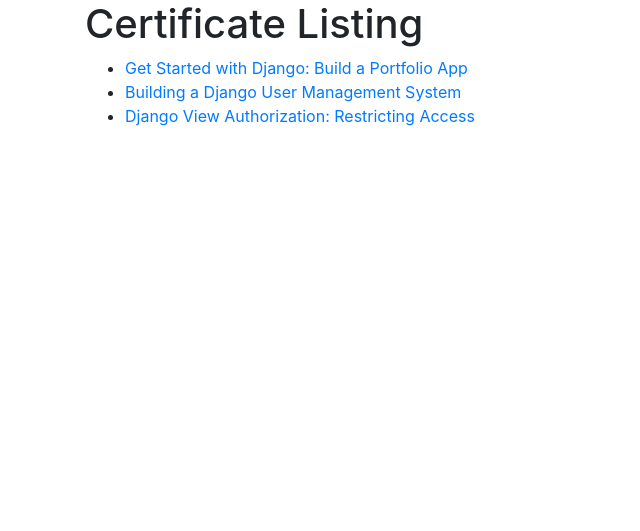
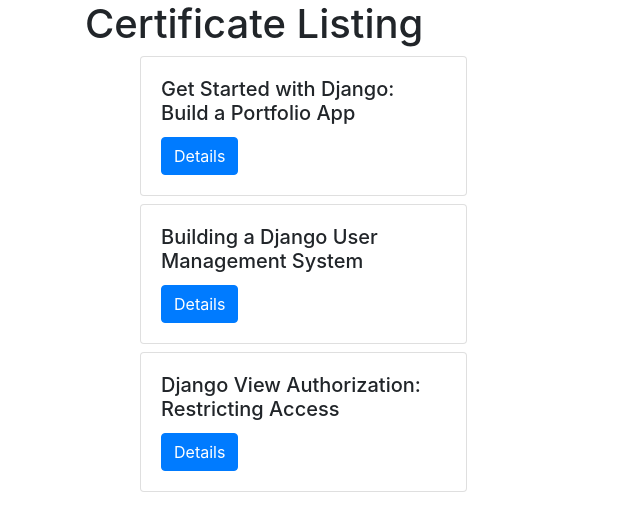
Before and after one commit to Corliss19/mason-django-portfolio, a Django app: page /all_certificates/ in a window 1280 px wide. Shown: the part 56-587 px from the top of the page, without its empty margins (0-640 px from the left). Run offline with Django 4.2, Linux system fonts and the light colour scheme; data comes from the database, SQL or seed files in the repository; both versions use the stored data as it was after the commit; some libraries are stand-ins or nearby versions.

Commit message:
new certificate view

```diff
--- a/certificates/templates/certificates/all_certificates.html
+++ b/certificates/templates/certificates/all_certificates.html
@@ -1,4 +1,6 @@
 {% extends "projects/base.html" %}
+
+{% load static %}
 
 {% block content %}
 <h1>Certificate Listing</h1>
@@ -15,7 +17,17 @@
 
 <ul>
 {% for certificate in certificates %}
-  <li> <a href="{% url 'certificate_detail' certificate.pk %}">{{certificate.title}}</a> </li>
+  <div class="col-md-4">
+                <div class="card mb-2">
+                    <div class="card-body">
+                        <h5 class="card-title">{{ certificate.title }}</h5>
+                        <a href="{% url 'certificate_detail' certificate.pk %}"
+                        class="btn btn-primary">
+                            Details
+                        </a>
+                    </div>
+                </div>
+            </div>
 {% endfor %}
 </ul>
 {% endblock content %}
--- a/certificates/urls.py
+++ b/certificates/urls.py
@@ -7,7 +7,7 @@
 urlpatterns = [
     path("admin/", admin.site.urls),
     path("", views.all_certificates, name="all_certificates"),
-    path("certificate_detail/<int:pk>", views.certificate_detail, name="certificate_detail"),
+    path("<int:pk>", views.certificate_detail, name="certificate_detail"),
     path("see_request/", views.see_request, name='see_request'),
     path("user_info/", views.user_info, name='user_info'),
     path("private_place/", views.private_place),
--- a/certificates/views.py
+++ b/certificates/views.py
@@ -14,7 +14,7 @@
 def certificate_detail(request, pk):
     certificates = Certificate.objects.get(pk=pk)
     return render(request, 'certificates/certificate_detail.html',
-                  {'certificates': certificates})
+                  {'certificate': certificates})
 
 def see_request(request):
     text = f"""
--- a/portfolio/urls.py
+++ b/portfolio/urls.py
@@ -26,3 +26,5 @@
 
 
 ]
+
+#tester blank
--- a/projects/templates/projects/detail.html
+++ b/projects/templates/projects/detail.html
@@ -1,4 +1,4 @@
-{% extends 'projects/base.html' %}
+{% extends "projects/base.html" %}
 
 {% load static %}
 
@@ -8,4 +8,6 @@
     <h1>{{ project.title }}</h1>
     <p>{{ project.technology }}</p>
 
+
+<a href="{% url 'projects:all_projects' %}">Back to Projects</a>
 {% endblock %}
```
Also changed, not shown: certificates/templates/certificates/certificate_detail.html (+14 -9 lines), db.sqlite3.
